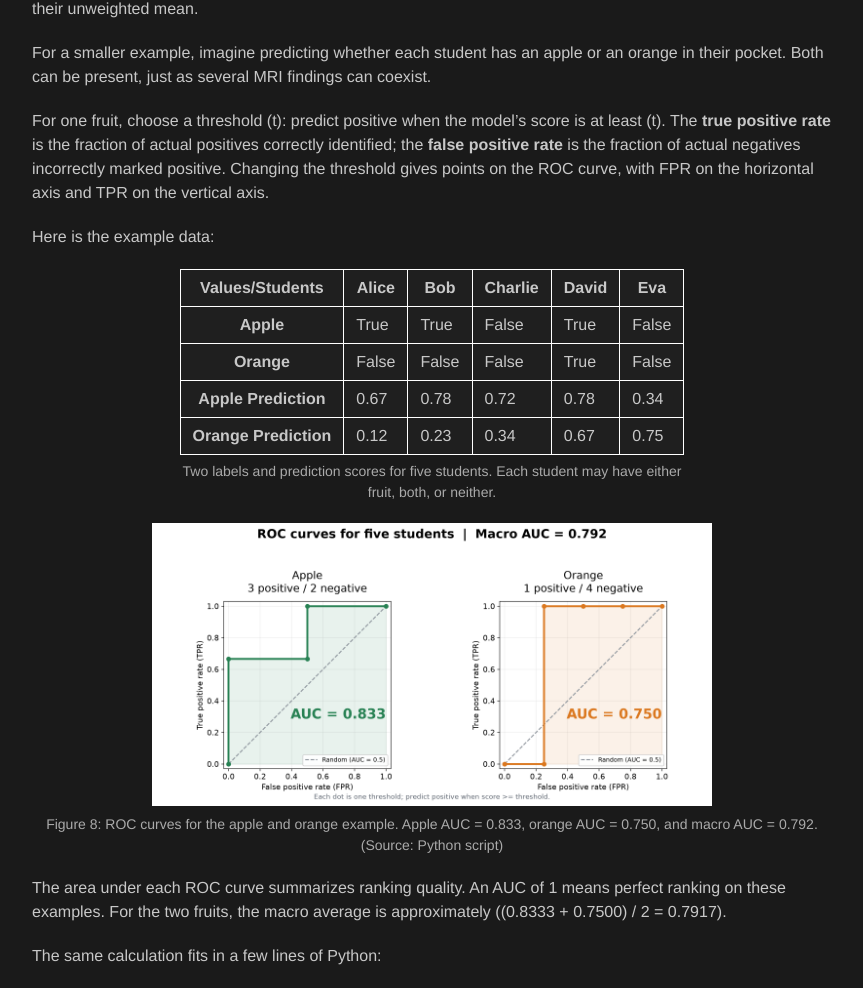
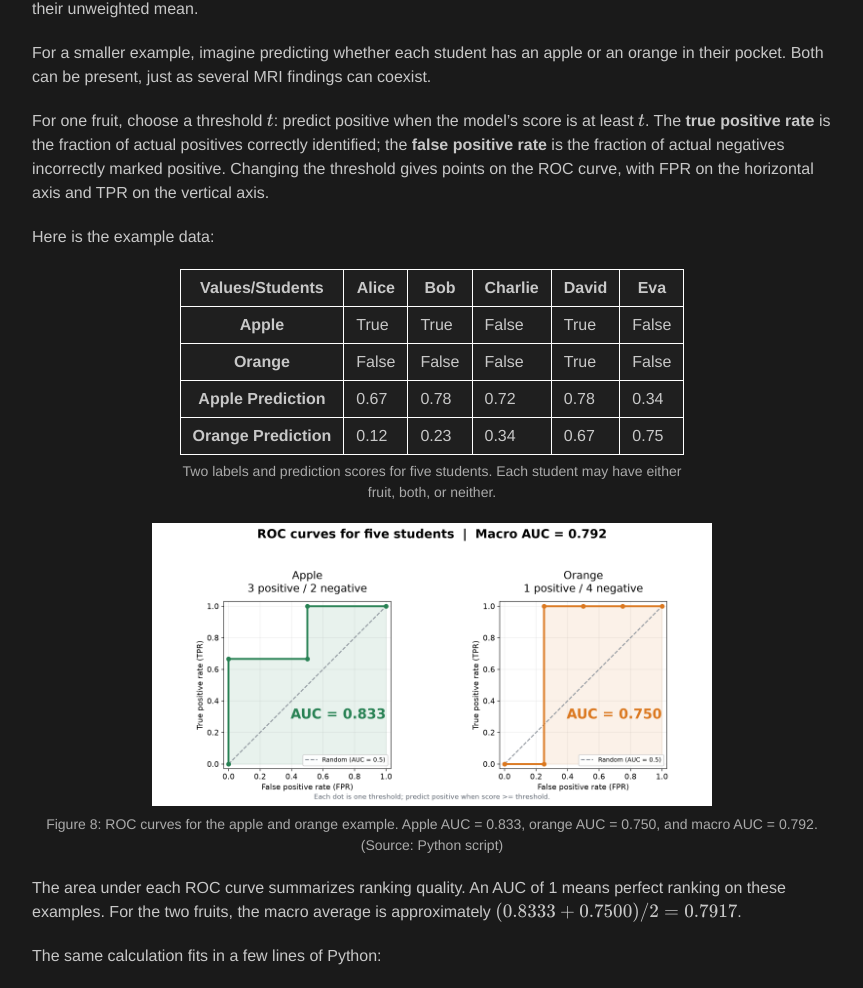
Before and after one commit to telingc/telingc.github.io, a Jekyll site: the page built from _posts/2026-10-12-kaggle-starter.md, in a window 1280 px wide and 1400 px high, scrolled down 7270 px. Shown: the part 151-1139 px from the top of the window, without its empty margins (208-1071 px from the left). Built offline with Jekyll 4.4.1, drawn with Linux system fonts in a browser that asks for light colours; formulas are drawn with MathJax 3; comment, search, counter and statistics services are not loaded; some of the changed text lies outside the part shown.

Commit message:
fix: formula fixes

```diff
--- a/_posts/2026-10-12-kaggle-starter.md
+++ b/_posts/2026-10-12-kaggle-starter.md
@@ -191,7 +191,7 @@ To make the idea of a series concrete, we take the study above and show **one sl
   <div class="thecap">Figure 4: Slices from five series of one study. Corner tags: plane and series id. (Source: competition data)</div>
 </div>
 
-In this example the study has two sagittal series, two coronal series, and one axial series. Do all studies follow the same pattern? **No.** In `train_series.csv` there are 24,371 series rows and 4,407 studies, so about \(24{,}371 / 4{,}407 \approx 5.53\) series per study on average. Other studies contain more or fewer series, including repeated acquisitions in the same plane.
+In this example the study has two sagittal series, two coronal series, and one axial series. Do all studies follow the same pattern? **No.** In `train_series.csv` there are 24,371 series rows and 4,407 studies, so about $24{,}371 / 4{,}407 \approx 5.53$ series per study on average. Other studies contain more or fewer series, including repeated acquisitions in the same plane.
 
 For slices, we take **22 consecutive slices** from the first series in the table. This is what we get:
 
@@ -253,7 +253,7 @@ This competition uses **macro-averaged ROC AUC**: calculate an AUC for each of t
 
 For a smaller example, imagine predicting whether each student has an apple or an orange in their pocket. Both can be present, just as several MRI findings can coexist.
 
-For one fruit, choose a threshold \(t\): predict positive when the model's score is at least \(t\). The **true positive rate** is the fraction of actual positives correctly identified; the **false positive rate** is the fraction of actual negatives incorrectly marked positive. Changing the threshold gives points on the ROC curve, with FPR on the horizontal axis and TPR on the vertical axis.
+For one fruit, choose a threshold $t$: predict positive when the model's score is at least $t$. The **true positive rate** is the fraction of actual positives correctly identified; the **false positive rate** is the fraction of actual negatives incorrectly marked positive. Changing the threshold gives points on the ROC curve, with FPR on the horizontal axis and TPR on the vertical axis.
 
 Here is the example data:
 
@@ -306,7 +306,7 @@ Here is the example data:
   <div class="thecap">Figure 8: ROC curves for the apple and orange example. Apple AUC = 0.833, orange AUC = 0.750, and macro AUC = 0.792. (Source: Python script)</div>
 </div>
 
-The area under each ROC curve summarizes ranking quality. An AUC of 1 means perfect ranking on these examples. For the two fruits, the macro average is approximately \((0.8333 + 0.7500) / 2 = 0.7917\).
+The area under each ROC curve summarizes ranking quality. An AUC of 1 means perfect ranking on these examples. For the two fruits, the macro average is approximately $(0.8333 + 0.7500) / 2 = 0.7917$.
 
 The same calculation fits in a few lines of Python:
 
```
